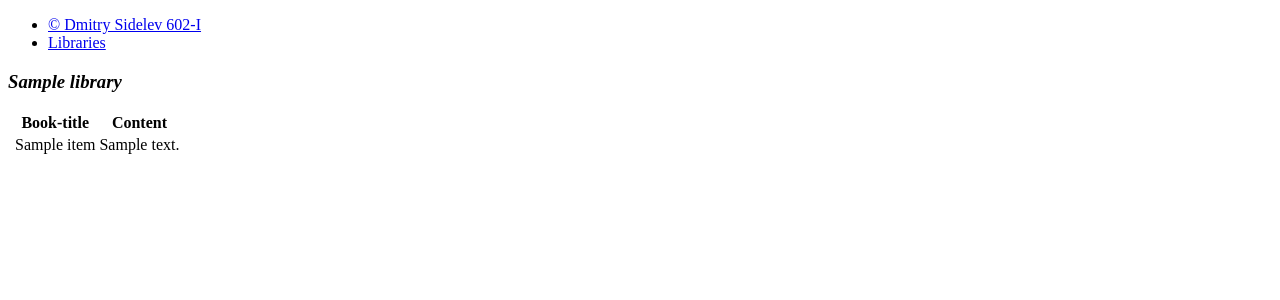
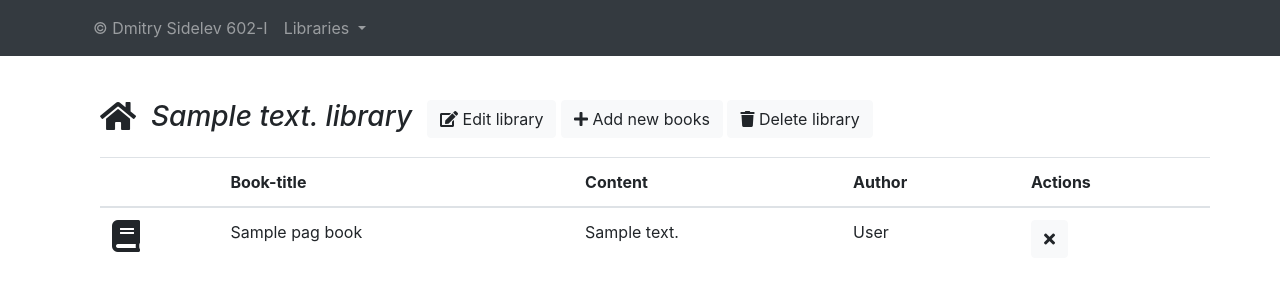
Before and after one commit to SDmitrij/SymfonyClassic, a Symfony app: template templates/library/index.html.twig in a window 1280 px wide. Shown: the top 300 px of the page. Run offline with Twig, Linux system fonts and the light colour scheme; the template is opened without the code that fills it: most values are stand-ins (such as "Sample title", 1, 10 or a date in 2020); style sheets or scripts are compiled from the project's sources; some libraries are stand-ins or nearby versions.

Commit message:
add buttons and modal

```diff
--- a/assets/js/app.js
+++ b/assets/js/app.js
@@ -5,13 +5,6 @@
  * (and its CSS file) in your base layout (base.html.twig).
  */
 
-// any CSS you require will output into a single css file (app.css in this case)
 require('../scss/app.scss');
-require('bootstrap')
-require('@fortawesome/fontawesome-free/css/all.min.css');
-require('@fortawesome/fontawesome-free/js/all.js');
-
-// Need jQuery? Install it with "yarn add jquery", then uncomment to require it.
+require('bootstrap');
 const $ = require('jquery');
-
-console.log('Hello Webpack Encore! Edit me in assets/js/app.js');
--- /dev/null
+++ b/assets/js/libActions.js
@@ -0,0 +1,14 @@
+import $ from 'jquery'
+
+$(function () {
+    const modalPlaceholder = $('#modal-placeholder');
+
+    $(document).on('click', '#edit', function () {
+        let libId = $(this).data('libId');
+        $.get('/library/edit_form/', {id: libId})
+            .done(function (data) {
+                modalPlaceholder.html(data);
+                modalPlaceholder.find('.modal').modal('show');
+            })
+    });
+});
--- a/assets/scss/app.scss
+++ b/assets/scss/app.scss
@@ -1,5 +1,5 @@
-@import "~bootstrap";
-@import "~@fortawesome/fontawesome-free";
+@import "~bootstrap/scss/bootstrap";
+@import "~@fortawesome/fontawesome-free/css/all.min.css";
 
 .body-container {
   padding-left: 15px;
@@ -10,3 +10,10 @@
   margin-left: 15px;
   margin-bottom: 15px;
 }
+.page-link {
+  color: #000000;
+}
+.page-item.active .page-link {
+  background-color: #000000;
+  border-color: #000000;
+}
--- a/composer.json
+++ b/composer.json
@@ -28,7 +28,8 @@
         "symfony/validator": "4.3.*",
         "symfony/web-link": "4.3.*",
         "symfony/webpack-encore-bundle": "^1.6",
-        "symfony/yaml": "4.3.*"
+        "symfony/yaml": "4.3.*",
+      "ext-json": "*"
     },
     "require-dev": {
         "doctrine/doctrine-fixtures-bundle": "^3.2",
--- a/templates/base.html.twig
+++ b/templates/base.html.twig
@@ -16,7 +16,7 @@
                         <div class="collapse navbar-collapse" id="navbarColor">
                             <ul class="navbar-nav mr-auto">
                                 <li class="nav-item">
-                                    <a href="{{ path('library_index') }}" class="nav-link" id="booksList">&copy; Dmitry Sidelev 602-I</a>
+                                    <a href="{{ path('index') }}" class="nav-link">&copy; Dmitry Sidelev 602-I</a>
                                 </li>
                                 <li class="nav-item dropdown">
                                     <a class="nav-link dropdown-toggle" href="#" id="navbarDropdownMenuLink" role="button" data-toggle="dropdown" aria-haspopup="true" aria-expanded="false">
--- a/templates/index/libraries_dropdown.html.twig
+++ b/templates/index/libraries_dropdown.html.twig
@@ -1,5 +1,5 @@
 {% for lib in libraries %}
     <a class="dropdown-item"
-       href="{{ path('library_index', {'id': lib.id|default('1')}) }}">{{ lib.address }} library
+       href="{{ path('libra_index', {'id': lib.id|default('1')}) }}">{{ lib.address }} library
     </a>
 {% endfor %}
--- a/templates/library/index.html.twig
+++ b/templates/library/index.html.twig
@@ -1,33 +1,58 @@
 {% extends 'base.html.twig' %}
 
-{% block title %}Library: {{ lib_addr }}{% endblock %}
+{% block javascripts %}
+    {{ parent() }}
+    {{ encore_entry_script_tags('libActions') }}
+{% endblock %}
+
+{% block title %}Library: {{ lib.address }}{% endblock %}
 
 {% block body %}
+    <div id="modal-placeholder"></div>
     <div class="row">
         <div class="col-sm-xs">
             <i class="fas fa-home fa-2x"></i>
         </div>
-        <div class="col-sm">
-            <h3><i>{{ lib_addr }} library</i></h3>
+        <div class="col-auto">
+            <h3><i>{{ lib.address }} library</i></h3>
+        </div>
+        <div class="col-sm-xs">
+            <button type="button" class="btn btn-light" id="edit" data-lib-id="{{ lib.id }}">
+                <span class="fas fa-edit"></span> Edit library
+            </button>
+            <button type="button" class="btn btn-light" id="addBooks" data-lib-id="{{ lib.id }}">
+                <span class="fas fa-plus"></span> Add new books
+            </button>
+            <button type="button" class="btn btn-light" id="delete" data-lib-id="{{ lib.id }}">
+                <span class="fas fa-trash"></span> Delete library
+            </button>
         </div>
     </div>
     <div class="row">
-        <table class="table" data-libra-id="{{ lib_id }}">
+        <table class="table">
             <thead>
                 <tr>
                     <th scope="col"></th>
                     <th scope="col">Book-title</th>
                     <th scope="col">Content</th>
+                    <th scope="col">Author</th>
+                    <th scope="col">Actions</th>
                 </tr>
             </thead>
             <tbody>
-                {% for book in pag_books.items %}
+                {% for book in pag_books %}
                     <tr>
                         <th scope="row">
                             <i class="fas fa-book fa-2x"></i>
                         </th>
                         <td>{{ book.title }}</td>
                         <td>{{ book.content }}</td>
+                        <td>{{ book.author.fullname }}</td>
+                        <td>
+                            <button type="button" class="btn btn-light">
+                                <span class="fas fa-times"></span>
+                            </button>
+                        </td>
                     </tr>
                 {% endfor %}
             </tbody>
--- a/webpack.config.js
+++ b/webpack.config.js
@@ -24,8 +24,7 @@ Encore
      * and one CSS file (e.g. app.css) if your JavaScript imports CSS.
      */
     .addEntry('app', './assets/js/app.js')
-    //.addEntry('page1', './assets/js/page1.js')
-    //.addEntry('page2', './assets/js/page2.js')
+    .addEntry('libActions', './assets/js/libActions.js')
 
     // When enabled, Webpack "splits" your files into smaller pieces for greater optimization.
     .splitEntryChunks()
```
Also changed, not shown: src/Controller/BookController.php (added, +19 -0 lines), src/Controller/LibraryController.php (+42 -6 lines), src/Form/LibraryType.php (added, +27 -0 lines), src/Repository/LibraryRepository.php (+4 -7 lines), templates/book/index.html.twig (added, +20 -0 lines), templates/library/modal_forms/edit.html.twig (added, +18 -0 lines), 2 other files.
